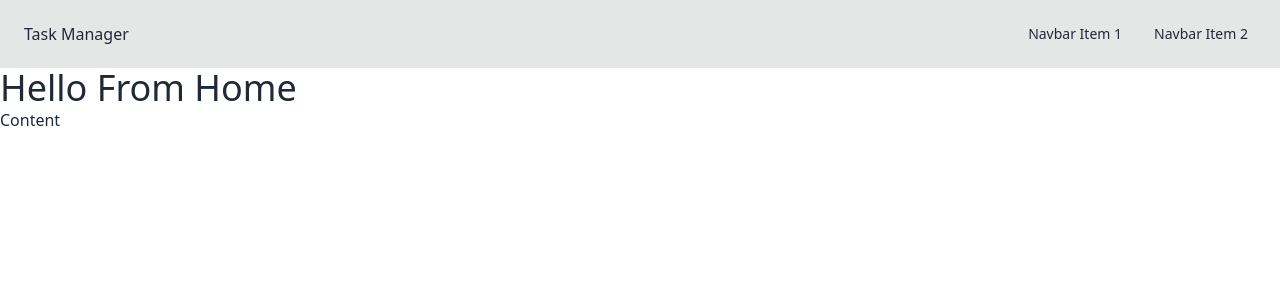
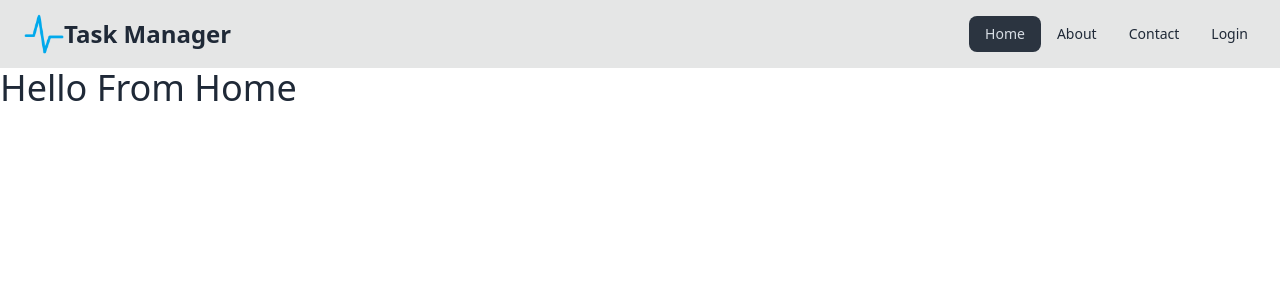
Before and after one commit to proazad/task-manager, a React (Vite) app: page / in a window 1280 px wide. Shown: the top 300 px of the page. Built offline with nearby package versions, Linux system fonts and the light colour scheme.

Commit message:
Add Navbar

```diff
--- /dev/null
+++ b/src/components/Banner.jsx
@@ -0,0 +1,9 @@
+const Banner = () => {
+    return (
+        <div>
+
+        </div>
+    );
+};
+
+export default Banner;
--- /dev/null
+++ b/src/components/Logo.jsx
@@ -0,0 +1,12 @@
+import { Link } from "react-router-dom";
+import logo from "../assets/icon.png";
+const Logo = () => {
+  return (
+    <Link to={"/"} className="flex items-center">
+      <img src={logo} width={40} draggable="false" />
+      <span className="text-2xl font-bold">Task Manager</span>
+    </Link>
+  );
+};
+
+export default Logo;
--- /dev/null
+++ b/src/components/Navbar.jsx
@@ -0,0 +1,40 @@
+import Logo from "./Logo";
+import Navlinks from "./Navlinks";
+
+const Navbar = () => {
+    return (
+        <div className="w-full navbar bg-base-300">
+          <div className="flex-none lg:hidden">
+            <label
+              htmlFor="my-drawer-3"
+              aria-label="open sidebar"
+              className="btn btn-square btn-ghost"
+            >
+              <svg
+                xmlns="http://www.w3.org/2000/svg"
+                fill="none"
+                viewBox="0 0 24 24"
+                className="inline-block w-6 h-6 stroke-current"
+              >
+                <path
+                  strokeLinecap="round"
+                  strokeLinejoin="round"
+                  strokeWidth="2"
+                  d="M4 6h16M4 12h16M4 18h16"
+                ></path>
+              </svg>
+            </label>
+          </div>
+          <div className="flex-1 px-2 mx-2">
+           <Logo/>
+          </div>
+          <div className="flex-none hidden lg:block">
+            <ul className="menu menu-horizontal">
+              <Navlinks />
+            </ul>
+          </div>
+        </div>
+    );
+};
+
+export default Navbar;
--- /dev/null
+++ b/src/components/Navlinks.jsx
@@ -0,0 +1,22 @@
+import { NavLink } from "react-router-dom";
+
+const Navlinks = () => {
+  return (
+    <>
+      <li>
+        <NavLink to={"/"}>Home</NavLink>
+      </li>
+      <li>
+        <NavLink to={"/about"}>About</NavLink>
+      </li>
+      <li>
+        <NavLink to={"/contact"}>Contact</NavLink>
+      </li>
+      <li>
+        <NavLink to={"/login"}>Login</NavLink>
+      </li>
+    </>
+  );
+};
+
+export default Navlinks;
--- a/src/layout/Layout.jsx
+++ b/src/layout/Layout.jsx
@@ -1,40 +1,26 @@
-import { Link, Outlet } from "react-router-dom";
-
+import { Outlet } from "react-router-dom";
+import Navbar from "../components/Navbar";
+import Navlinks from "../components/Navlinks";
 const Layout = () => {
   return (
     <div className="drawer">
-  <input id="my-drawer-3" type="checkbox" className="drawer-toggle" />
-  <div className="drawer-content flex flex-col">
-    {/* Navbar */}
-    <div className="w-full navbar bg-base-300">
-      <div className="flex-none lg:hidden">
-        <label htmlFor="my-drawer-3" aria-label="open sidebar" className="btn btn-square btn-ghost">
-          <svg xmlns="http://www.w3.org/2000/svg" fill="none" viewBox="0 0 24 24" className="inline-block w-6 h-6 stroke-current"><path strokeLinecap="round" strokeLinejoin="round" strokeWidth="2" d="M4 6h16M4 12h16M4 18h16"></path></svg>
-        </label>
+      <input id="my-drawer-3" type="checkbox" className="drawer-toggle" />
+      <div className="drawer-content flex flex-col">
+        <Navbar />
+        <Outlet />
       </div>
-      <div className="flex-1 px-2 mx-2">
-        <Link to={"/"}>Task Manager</Link>
-      </div>
-      <div className="flex-none hidden lg:block">
-        <ul className="menu menu-horizontal">
-          {/* Navbar menu content here */}
-          <li><a>Navbar Item 1</a></li>
-          <li><a>Navbar Item 2</a></li>
+      <div className="drawer-side">
+        <label
+          htmlFor="my-drawer-3"
+          aria-label="close sidebar"
+          className="drawer-overlay"
+        ></label>
+        <ul className="menu p-4 w-80 min-h-full bg-base-200">
+          {/* Sidebar content here */}
+          <Navlinks />
         </ul>
       </div>
     </div>
-    <Outlet/>
-    Content
-  </div>
-  <div className="drawer-side">
-    <label htmlFor="my-drawer-3" aria-label="close sidebar" className="drawer-overlay"></label>
-    <ul className="menu p-4 w-80 min-h-full bg-base-200">
-      {/* Sidebar content here */}
-      <li><a>Sidebar Item 1</a></li>
-      <li><a>Sidebar Item 2</a></li>
-    </ul>
-  </div>
-</div>
   );
 };
 
```
Also changed, not shown: src/assets/icon.png (renamed from public/icon.png).
